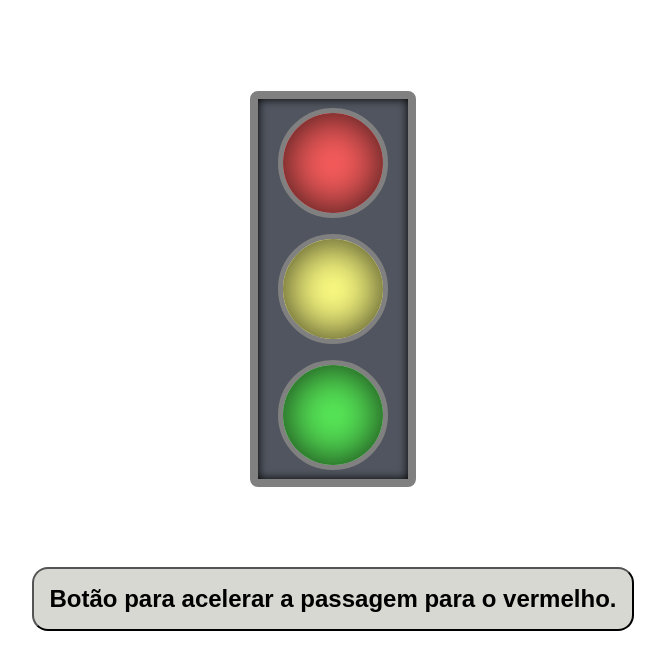
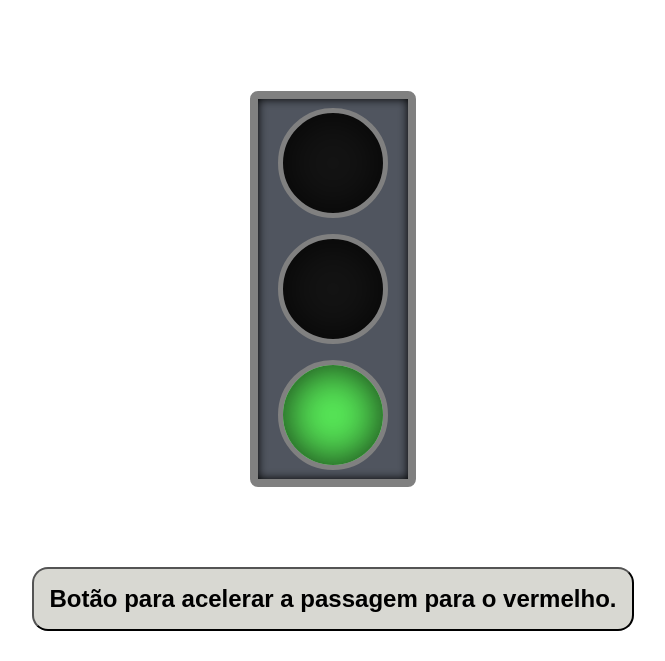
Before and after one commit to DevMiguelAraujo/-Semaphore-Simulator, a plain HTML site: page Farol/index.html in a window 1280 px wide. Shown: the part 139-800 px from the top of the page, without its empty margins (307-972 px from the left). Drawn offline with Linux system fonts and the light colour scheme.

Commit message:
Update index.html

```diff
--- a/Farol/index.html
+++ b/Farol/index.html
@@ -9,11 +9,11 @@
 <body>
     <h1>Semáforo dos Carros</h1>
     <div class="base">
-        <div class="light vermelho off">
+        <div id="vermelho"class="light">
         </div>
-        <div class="light amarelo off">
+        <div id="amarelo"class="light">
         </div>
-        <div class="light verde on">
+        <div id="verde"class="light verde">
         </div>
     </div>
     <div class="botao">
```
